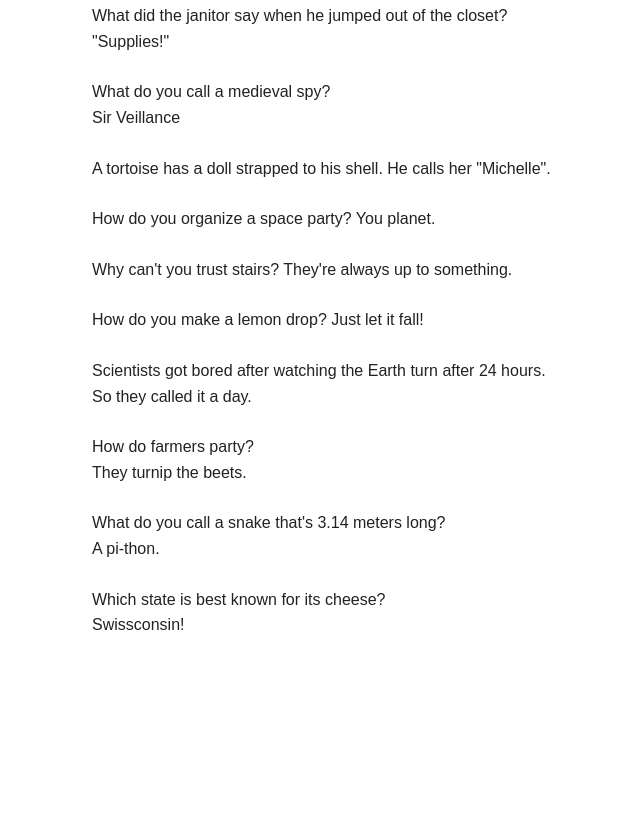
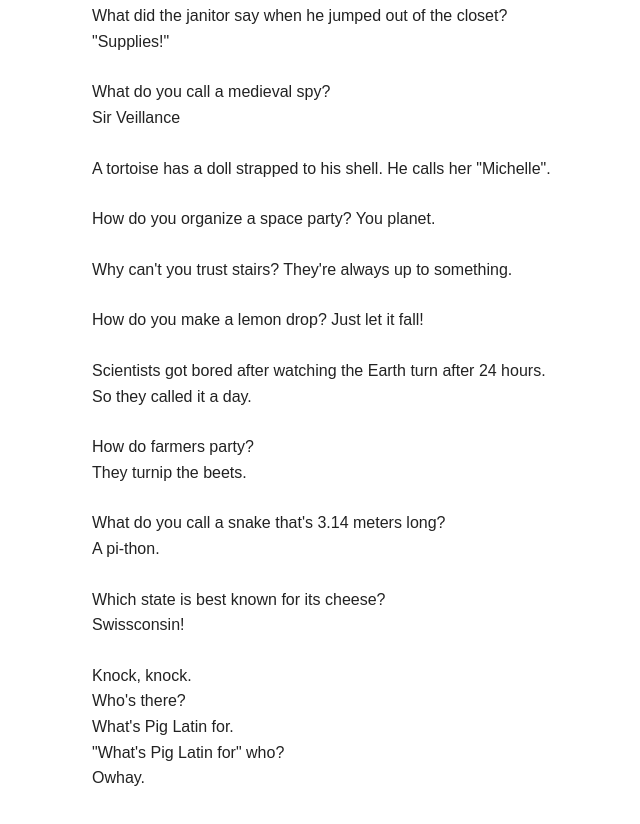
Before and after one commit to SomeUniqueUsername41/joke-page, a plain HTML site: page index.html in a window 1280 px wide. Shown: the part 3609-4433 px from the top of the page, without its empty margins (148-788 px from the left). Before the commit the page ends 4322 px from the top, so only its background shows below. Drawn offline with Linux system fonts and the light colour scheme.

Commit message:
Update index.html

```diff
--- a/index.html
+++ b/index.html
@@ -1,4 +1,3 @@
-
 <!DOCTYPE html>
 <html lang="en">
 <head>
@@ -192,5 +191,11 @@ A pi-thon.</p>
 <p>Which state is best known for its cheese?<br>
 Swissconsin!</p>
 
+<p>Knock, knock.<br>
+Who's there?<br>
+What's Pig Latin for.<br>
+"What's Pig Latin for" who?<br>
+Owhay.</p>
+
 </body>
 </html>
```
